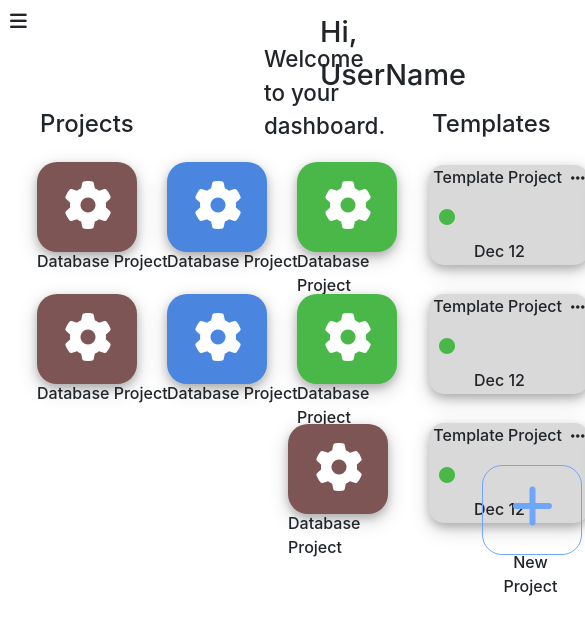
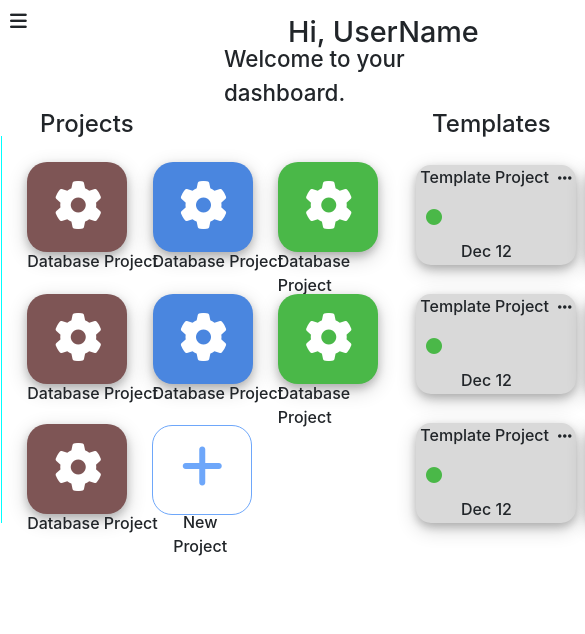
Before and after one commit to Sugorr/brollo, a React (Create React App) app: page /dashboard in a window 390 px wide. Shown: the top 634 px of the page, 585 px wide, since content can reach past the window. Built offline with nearby package versions, Linux system fonts and the light colour scheme.

Commit message:
DashBoard Responsive Continued and Adding Hover Gear

```diff
--- a/src/components/dashboard-components/Projects/Project.css
+++ b/src/components/dashboard-components/Projects/Project.css
@@ -17,6 +17,12 @@
         font-weight: 500;
     }
 }
+@media screen and (max-width: 1177px) {
+    .Project-Container {
+        margin-top: 8rem;
+        width: 1px;
+    }
+}
 @media screen and (max-width: 893px) {
     .Project-Title {
         margin-left: 40px;
--- a/src/components/dashboard-components/Projects/Projects-Components/Gear.css
+++ b/src/components/dashboard-components/Projects/Projects-Components/Gear.css
@@ -11,6 +11,10 @@
     font-size: 3rem;
     margin-left: 27%;
     margin-top: 19%;
+    transition: transform 0.5s ease;
+}
+.fa-gear:hover {
+    transform: rotate(360deg);
 }
 .Database-Project {
     position: absolute;
@@ -81,3 +85,21 @@
         margin-left: 30px;
     }
 }
+@media screen and (max-width: 775px) {
+    .Gear-Container {
+        width: 400px;
+        height: 90px;
+        margin-left: 2px;
+        margin-top: 2.60rem;
+        display: flex;
+        justify-content: space-evenly;
+    }
+    .Project-Gear {
+        width: 100px;
+        height: 100%;
+        border-radius: 20px;
+        z-index: 10;
+        cursor: pointer;
+        margin-left: 1px;
+    }
+}
--- a/src/components/dashboard-components/Projects/Projects-Components/Plus.css
+++ b/src/components/dashboard-components/Projects/Projects-Components/Plus.css
@@ -45,8 +45,17 @@
         width: 100px;
         height: 90px;
         border-radius: 20px;
+        margin-left: 1px;
+        margin-top: 1px;
+    }
+    .SoloGear-Container {
+        width: 450px;
+        height: 90px;
         margin-left: 5rem;
-        margin-top: 2.60rem;
+        margin-top: 2.50rem;
+        display: flex;
+        flex-wrap: wrap;
+        gap: 3.40rem;
     }
 }
 @media screen and (max-width: 1058px) {
@@ -57,8 +66,17 @@
         width: 100px;
         height: 90px;
         border-radius: 20px;
+        margin-left: 1px;
+        margin-top: 1px;
+    }
+    .SoloGear-Container {
+        width: 450px;
+        height: 90px;
         margin-left: 4.70rem;
-        margin-top: 2.60rem;
+        margin-top: 2.50rem;
+        display: flex;
+        flex-wrap: wrap;
+        gap: 1.80rem;
     }
 }
 @media screen and (max-width: 893px) {
@@ -69,7 +87,37 @@
         width: 100px;
         height: 90px;
         border-radius: 20px;
-        margin-left: 40px;
-        margin-top: 2.60rem;
+        margin-left: 1px;
+        margin-top: 1px;
+    }
+    .SoloGear-Container {
+        width: 450px;
+        height: 90px;
+        margin-left: 2.40rem;
+        margin-top: 2.50rem;
+        display: flex;
+        flex-wrap: wrap;
+        gap: 1.50rem;
     }
 }
+@media screen and (max-width: 775px) {
+    .Plus-Container {
+        border-style: solid;
+        border-color: #6EA7FA;
+        border-width: thin;
+        width: 100px;
+        height: 90px;
+        border-radius: 20px;
+        margin-left: 1px;
+        margin-top: 1px;
+    }
+    .SoloGear-Container {
+        width: 450px;
+        height: 90px;
+        margin-left: 1.70rem;
+        margin-top: 2.50rem;
+        display: flex;
+        flex-wrap: wrap;
+        gap: 1.50rem;
+    }
+}
--- a/src/components/dashboard-components/Templates/Templates-Components/TemplateProjects.css
+++ b/src/components/dashboard-components/Templates/Templates-Components/TemplateProjects.css
@@ -35,7 +35,7 @@
 }
 @media screen and (max-width: 1189px) {
     .Project-Templates-Container {
-        width: 650px;
+        width: 640px;
         height: 100px;
         margin-left: 33rem;
         margin-top: 1.80rem;
@@ -60,6 +60,16 @@
         margin-left: 10px;
     }
 }
+@media screen and (max-width: 1114px) {
+    .Project-Templates-Container {
+        width: 530px;
+        height: 100px;
+        margin-left: 33rem;
+        margin-top: 1.80rem;
+        display: flex;
+        justify-content: space-evenly;
+    }
+}
 @media screen and (max-width: 1058px) {
     .Project-Templates-Container {
         width: 650px;
@@ -70,11 +80,21 @@
         justify-content: center;
     }
 }
+@media screen and (max-width: 1050px) {
+    .Project-Templates-Container {
+        width: 500px;
+        height: 100px;
+        margin-left: 29rem;
+        margin-top: 1.80rem;
+        display: flex;
+        justify-content: center;
+    }
+}
 @media screen and (max-width: 994px) {
     .Project-Templates-Container {
-        width: 650px;
+        width: 470px;
         height: 100px;
-        margin-left: 22rem;
+        margin-left: 27rem;
         margin-top: 1.80rem;
         display: flex;
         justify-content: center;
@@ -87,11 +107,21 @@
         margin-left: 10px;
     }
 }
+@media screen and (max-width: 902px) {
+    .Project-Templates-Container {
+        width: 460px;
+        height: 100px;
+        margin-left: 27rem;
+        margin-top: 1.80rem;
+        display: flex;
+        justify-content: center;
+    }
+}
 @media screen and (max-width: 893px) {
     .Project-Templates-Container {
-        width: 650px;
+        width: 430px;
         height: 100px;
-        margin-left: 20rem;
+        margin-left: 23.50rem;
         margin-top: 1.80rem;
         display: flex;
         justify-content: center;
@@ -106,9 +136,9 @@
 }
 @media screen and (max-width: 820px) {
     .Project-Templates-Container {
-        width: 650px;
+        width: 370px;
         height: 100px;
-        margin-left: 16.50rem;
+        margin-left: 25rem;
         margin-top: 1.80rem;
         display: flex;
         justify-content: center;
@@ -121,3 +151,20 @@
         margin-left: 10px;
     }
 }
+@media screen and (max-width: 775px) {
+    .Project-Templates-Container {
+        width: 350px;
+        height: 100px;
+        margin-left: 25rem;
+        margin-top: 1.80rem;
+        display: flex;
+        justify-content: center;
+    }
+    .Template-Box {
+        background-color: #D9D9D9;
+        border-radius: 15px;
+        width: 160px;
+        height: 100%;
+        margin-left: 10px;
+    }
+}
--- a/src/components/dashboard-components/Templates/Templates.css
+++ b/src/components/dashboard-components/Templates/Templates.css
@@ -18,6 +18,15 @@
         font-weight: 500;
     }
 }
+@media screen and (max-width: 1177px) {
+    .Templates-Container {
+        position: absolute;
+        margin-top: 6.40rem;
+        width: 1px;
+        margin-left: 1px;
+        background-color: aqua;
+    }
+}
 @media screen and (max-width: 1058px) {
     .Templates-Title {
         margin-left: 30rem;
--- a/src/pages/pageStyles/Dashboard.css
+++ b/src/pages/pageStyles/Dashboard.css
@@ -56,3 +56,52 @@
         margin-top: 2rem;
     }
 }
+@media screen and (max-width: 557px) {
+    .UserName {
+        position: absolute;
+        font-weight: 500;
+        font-size: 1.80rem;
+        margin-left: 18rem;
+    }
+    .Welcome {
+        position: absolute;
+        font-weight: 500;
+        font-size: 1.40rem;
+        margin-left: 14rem;
+        margin-top: 2rem;
+    }
+}
+@media screen and (max-width: 414px) {
+    .UserName {
+        position: absolute;
+        font-weight: 500;
+        font-size: 1.80rem;
+        margin-left: 18rem;
+        width: 300px;
+    }
+    .Welcome {
+        position: absolute;
+        font-weight: 500;
+        font-size: 1.40rem;
+        margin-left: 14rem;
+        margin-top: 2rem;
+        width: 300px;
+    }
+}
+@media screen and (max-width: 375px) {
+    .UserName {
+        position: absolute;
+        font-weight: 500;
+        font-size: 1.80rem;
+        margin-left: 18rem;
+        width: 300px;
+    }
+    .Welcome {
+        position: absolute;
+        font-weight: 500;
+        font-size: 1.40rem;
+        margin-left: 14rem;
+        margin-top: 2rem;
+        width: 300px;
+    }
+}
```
